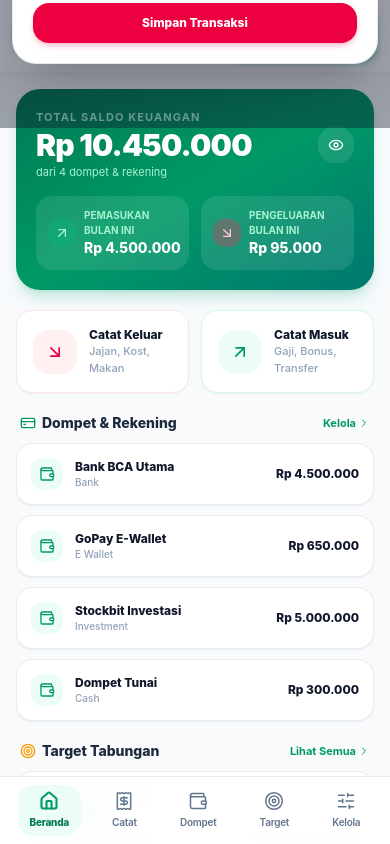
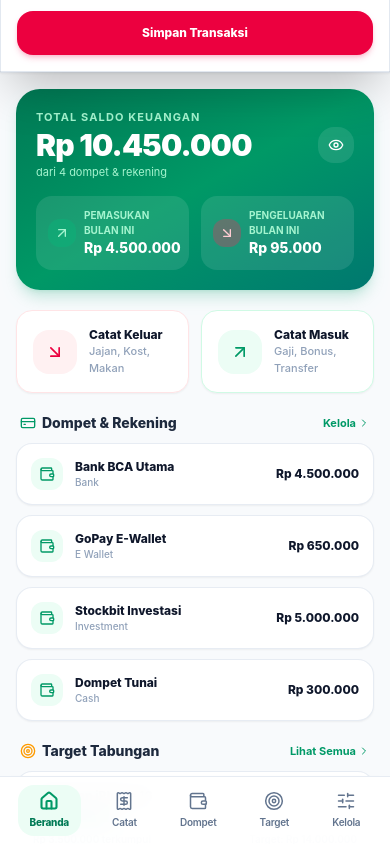
Before and after one commit to fathanzys/dompetku, a Next.js app: page /dompetku/ in a window 390 px wide. Both pictures are taken after a click on the button "+ Catat Transaksi". Shown: the top 844 px of the page. Built offline with nearby package versions, Linux system fonts and the light colour scheme.

Commit message:
Fix responsive mobile modal sheet layout with sticky header and fixed submit footer

```diff
--- a/src/components/modals/QuickTransactionModal.tsx
+++ b/src/components/modals/QuickTransactionModal.tsx
@@ -52,28 +52,29 @@ export const QuickTransactionModal: React.FC<Props> = ({ onClose, defaultType =
   };
 
   const TYPE_BUTTONS = [
-    { type: 'expense' as TransactionType, label: 'Pengeluaran', icon: ArrowDownRight, activeStyle: 'border-rose-500 bg-rose-50 text-rose-700 font-extrabold shadow-xs' },
-    { type: 'income' as TransactionType, label: 'Pemasukan', icon: ArrowUpRight, activeStyle: 'border-emerald-500 bg-emerald-50 text-emerald-800 font-extrabold shadow-xs' },
-    { type: 'transfer' as TransactionType, label: 'Transfer', icon: ArrowRightLeft, activeStyle: 'border-blue-500 bg-blue-50 text-blue-800 font-extrabold shadow-xs' },
-    { type: 'saving' as TransactionType, label: 'Tabungan', icon: PiggyBank, activeStyle: 'border-amber-500 bg-amber-50 text-amber-800 font-extrabold shadow-xs' },
-    { type: 'investment' as TransactionType, label: 'Investasi', icon: TrendingUp, activeStyle: 'border-cyan-500 bg-cyan-50 text-cyan-800 font-extrabold shadow-xs' },
+    { type: 'expense' as TransactionType, label: 'Pengeluaran', icon: ArrowDownRight, activeStyle: 'border-rose-500 bg-rose-50 text-rose-700 font-extrabold' },
+    { type: 'income' as TransactionType, label: 'Pemasukan', icon: ArrowUpRight, activeStyle: 'border-emerald-500 bg-emerald-50 text-emerald-800 font-extrabold' },
+    { type: 'transfer' as TransactionType, label: 'Transfer', icon: ArrowRightLeft, activeStyle: 'border-blue-500 bg-blue-50 text-blue-800 font-extrabold' },
+    { type: 'saving' as TransactionType, label: 'Tabungan', icon: PiggyBank, activeStyle: 'border-amber-500 bg-amber-50 text-amber-800 font-extrabold' },
+    { type: 'investment' as TransactionType, label: 'Investasi', icon: TrendingUp, activeStyle: 'border-cyan-500 bg-cyan-50 text-cyan-800 font-extrabold' },
   ];
 
   return (
-    <div className="fixed inset-0 z-40 flex items-end sm:items-center justify-center pt-16 pb-16 px-3 sm:p-4 bg-slate-900/40 backdrop-blur-xs animate-fadeIn">
-      {/* Click outside backdrop */}
+    <div className="fixed inset-0 z-50 flex items-end sm:items-center justify-center bg-slate-900/50 backdrop-blur-xs animate-fadeIn">
+      {/* Backdrop overlay */}
       <div className="absolute inset-0" onClick={onClose} />
 
-      <div className="relative z-10 bg-white border border-slate-200/90 w-full max-w-md rounded-3xl shadow-2xl overflow-hidden text-slate-800 animate-slideUp">
+      {/* Modal Sheet Card */}
+      <div className="relative z-10 w-full max-w-lg max-h-[85vh] sm:max-h-[90vh] bg-white rounded-t-3xl sm:rounded-3xl shadow-2xl flex flex-col overflow-hidden text-slate-800 border border-slate-200 animate-slideUp mb-0 sm:mb-auto">
 
-        {/* Handle Bar */}
-        <div className="pt-3 pb-1 bg-slate-50 flex justify-center">
-          <div className="w-10 h-1 bg-slate-300 rounded-full" />
+        {/* Top Handle + Header (Fixed) */}
+        <div className="shrink-0 bg-slate-50 border-b border-slate-100">
+          <div className="pt-2.5 pb-1 flex justify-center">
+            <div className="w-12 h-1 bg-slate-300 rounded-full" />
           </div>
 
-        {/* Modal Header */}
-        <div className="flex items-center justify-between px-5 py-3 border-b border-slate-100 bg-slate-50">
-          <div className="flex items-center gap-2">
+          <div className="flex items-center justify-between px-5 py-3">
+            <div className="flex items-center gap-2.5">
               <div className={`p-2 rounded-xl ${
                 type === 'income' ? 'bg-emerald-100 text-emerald-700' :
                 type === 'expense' ? 'bg-rose-100 text-rose-700' : 'bg-blue-100 text-blue-700'
@@ -83,19 +84,21 @@ export const QuickTransactionModal: React.FC<Props> = ({ onClose, defaultType =
               </div>
               <div>
                 <h3 className="font-extrabold text-sm text-slate-900 leading-none">Catat Transaksi</h3>
-              <p className="text-[10px] text-slate-400 font-medium mt-0.5">Pilih jenis &amp; masukkan nominal</p>
+                <p className="text-[10px] text-slate-400 font-medium mt-0.5">Isi data transaksi finansial Anda</p>
               </div>
             </div>
 
             <button
               onClick={onClose}
-            className="p-1.5 rounded-xl text-slate-400 hover:text-slate-700 hover:bg-slate-200/60 transition-colors"
+              className="p-2 rounded-xl text-slate-400 hover:text-slate-700 hover:bg-slate-200/60 transition-colors"
             >
               <X className="w-4 h-4" />
             </button>
           </div>
+        </div>
 
-        <form onSubmit={handleSubmit} className="p-5 space-y-3.5 max-h-[70vh] overflow-y-auto">
+        {/* Form Body (Scrollable inside max-h) */}
+        <form onSubmit={handleSubmit} id="quick-tx-form" className="flex-1 overflow-y-auto p-5 space-y-4">
           {/* Type Selector Pills */}
           <div>
             <label className="block text-[10px] font-extrabold text-slate-400 mb-1.5 uppercase tracking-wider">
@@ -144,7 +147,7 @@ export const QuickTransactionModal: React.FC<Props> = ({ onClose, defaultType =
           </div>
 
           {/* Account & Category/Target Selectors */}
-          <div className="grid grid-cols-1 sm:grid-cols-2 gap-2.5">
+          <div className="grid grid-cols-1 sm:grid-cols-2 gap-3">
             <div>
               <label className="block text-[11px] font-bold text-slate-600 mb-1 flex items-center gap-1">
                 <Wallet className="w-3 h-3 text-slate-400" />
@@ -153,7 +156,7 @@ export const QuickTransactionModal: React.FC<Props> = ({ onClose, defaultType =
               <select
                 value={accountId}
                 onChange={(e) => setAccountId(e.target.value)}
-                className="w-full bg-slate-50 border border-slate-200 rounded-xl px-3 py-2 text-xs font-bold text-slate-800 focus:outline-none focus:border-emerald-500"
+                className="w-full bg-slate-50 border border-slate-200 rounded-xl px-3 py-2.5 text-xs font-bold text-slate-800 focus:outline-none focus:border-emerald-500"
               >
                 {accounts.map((acc) => (
                   <option key={acc.id} value={acc.id}>
@@ -172,7 +175,7 @@ export const QuickTransactionModal: React.FC<Props> = ({ onClose, defaultType =
                 <select
                   value={targetAccountId}
                   onChange={(e) => setTargetAccountId(e.target.value)}
-                  className="w-full bg-slate-50 border border-slate-200 rounded-xl px-3 py-2 text-xs font-bold text-slate-800 focus:outline-none focus:border-emerald-500"
+                  className="w-full bg-slate-50 border border-slate-200 rounded-xl px-3 py-2.5 text-xs font-bold text-slate-800 focus:outline-none focus:border-emerald-500"
                 >
                   {accounts.map((acc) => (
                     <option key={acc.id} value={acc.id}>
@@ -187,7 +190,7 @@ export const QuickTransactionModal: React.FC<Props> = ({ onClose, defaultType =
                 <select
                   value={goalId}
                   onChange={(e) => setGoalId(e.target.value)}
-                  className="w-full bg-slate-50 border border-slate-200 rounded-xl px-3 py-2 text-xs font-bold text-slate-800 focus:outline-none focus:border-emerald-500"
+                  className="w-full bg-slate-50 border border-slate-200 rounded-xl px-3 py-2.5 text-xs font-bold text-slate-800 focus:outline-none focus:border-emerald-500"
                 >
                   {goals.map((g) => (
                     <option key={g.id} value={g.id}>
@@ -202,7 +205,7 @@ export const QuickTransactionModal: React.FC<Props> = ({ onClose, defaultType =
                 <select
                   value={categoryId}
                   onChange={(e) => setCategoryId(e.target.value)}
-                  className="w-full bg-slate-50 border border-slate-200 rounded-xl px-3 py-2 text-xs font-bold text-slate-800 focus:outline-none focus:border-emerald-500"
+                  className="w-full bg-slate-50 border border-slate-200 rounded-xl px-3 py-2.5 text-xs font-bold text-slate-800 focus:outline-none focus:border-emerald-500"
                 >
                   {categories.map((c) => (
                     <option key={c.id} value={c.id}>
@@ -215,7 +218,7 @@ export const QuickTransactionModal: React.FC<Props> = ({ onClose, defaultType =
           </div>
 
           {/* Description & Date */}
-          <div className="grid grid-cols-1 sm:grid-cols-2 gap-2.5">
+          <div className="grid grid-cols-1 sm:grid-cols-2 gap-3">
             <div>
               <label className="block text-[11px] font-bold text-slate-600 mb-1 flex items-center gap-1">
                 <FileText className="w-3 h-3 text-slate-400" />
@@ -226,7 +229,7 @@ export const QuickTransactionModal: React.FC<Props> = ({ onClose, defaultType =
                 placeholder="misal: Makan Siang, Bensin"
                 value={description}
                 onChange={(e) => setDescription(e.target.value)}
-                className="w-full bg-slate-50 border border-slate-200 rounded-xl px-3 py-2 text-xs font-medium text-slate-900 focus:outline-none focus:border-emerald-500"
+                className="w-full bg-slate-50 border border-slate-200 rounded-xl px-3 py-2.5 text-xs font-medium text-slate-900 focus:outline-none focus:border-emerald-500"
               />
             </div>
             <div>
@@ -238,16 +241,18 @@ export const QuickTransactionModal: React.FC<Props> = ({ onClose, defaultType =
                 type="date"
                 value={date}
                 onChange={(e) => setDate(e.target.value)}
-                className="w-full bg-slate-50 border border-slate-200 rounded-xl px-3 py-2 text-xs font-medium text-slate-900 focus:outline-none focus:border-emerald-500"
+                className="w-full bg-slate-50 border border-slate-200 rounded-xl px-3 py-2.5 text-xs font-medium text-slate-900 focus:outline-none focus:border-emerald-500"
               />
             </div>
           </div>
+        </form>
 
-          {/* Submit Button */}
-          <div className="pt-2">
+        {/* Submit Button Bar (Fixed at bottom of modal) */}
+        <div className="shrink-0 p-4 border-t border-slate-100 bg-white">
           <button
             type="submit"
-              className={`w-full py-3 rounded-2xl text-white font-extrabold text-xs shadow-md transition-all active:scale-98 ${
+            form="quick-tx-form"
+            className={`w-full py-3.5 rounded-2xl text-white font-extrabold text-xs shadow-md transition-all active:scale-98 ${
               type === 'income'
                 ? 'bg-emerald-600 hover:bg-emerald-700 shadow-emerald-600/20'
                 : type === 'expense'
@@ -258,7 +263,7 @@ export const QuickTransactionModal: React.FC<Props> = ({ onClose, defaultType =
             Simpan Transaksi
           </button>
         </div>
-        </form>
+
       </div>
     </div>
   );
```
Lines whose indentation alone changed are shown as unchanged.
